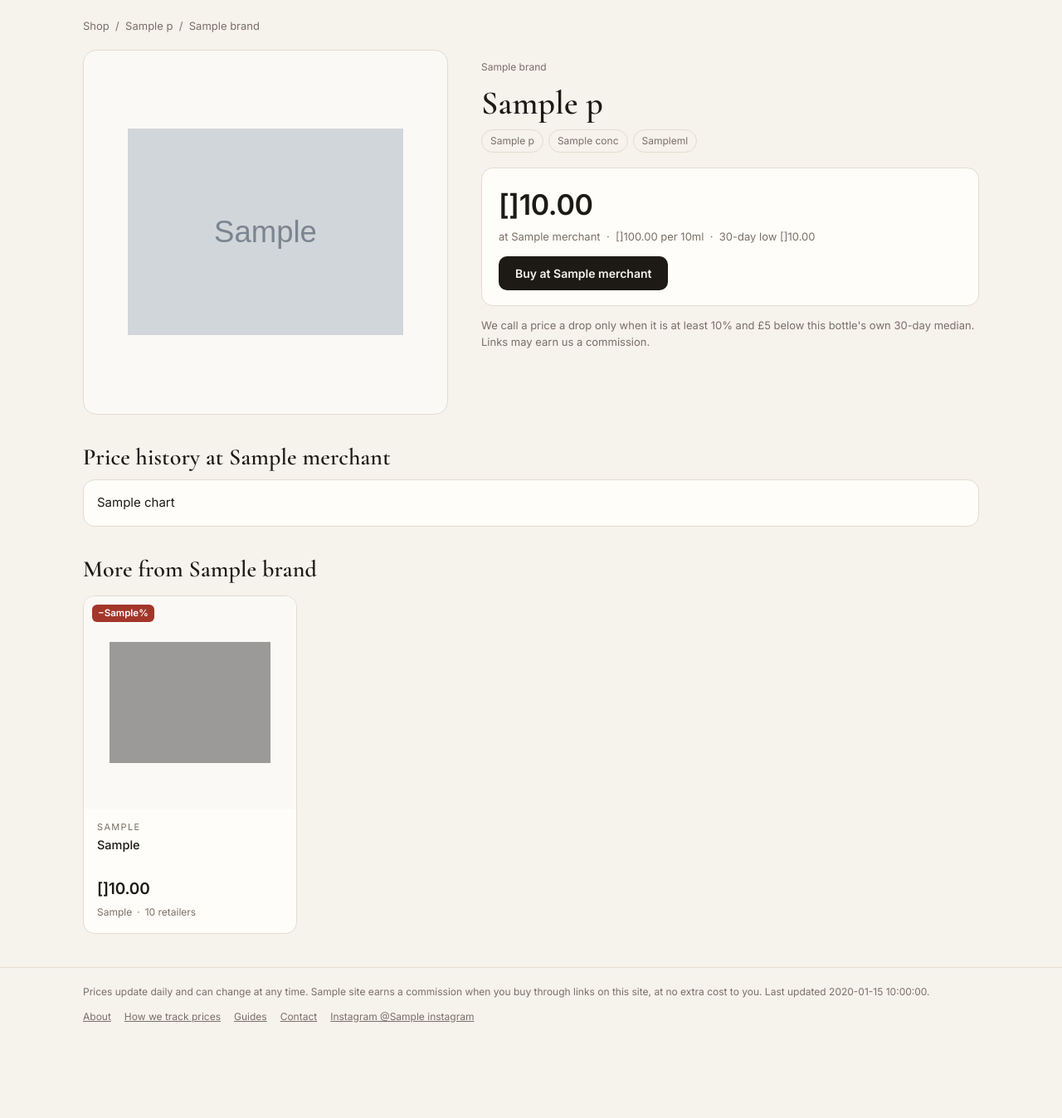
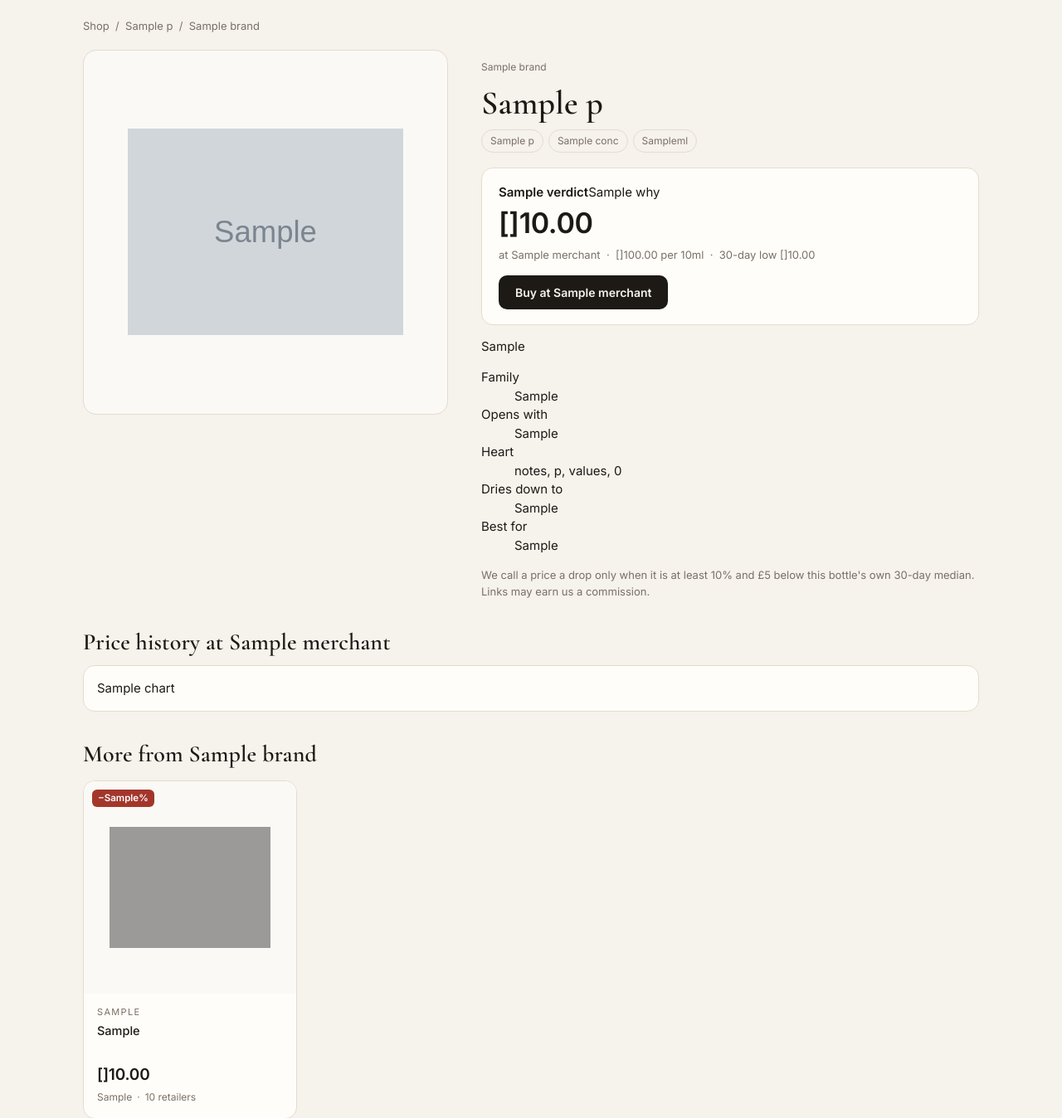
Before and after one commit to Safey07/theledger, a Python web app: template templates/product.html in a window 1280 px wide. Shown: the part 61-1409 px from the top of the page at 83% size. Before the commit the page ends 1294 px from the top, so only its background shows below. Run offline with Jinja, Linux system fonts and the light colour scheme; the template is opened without the code that fills it: most values are stand-ins (such as "Sample title", 1, 10 or a date in 2020); grey boxes marked "Sample" are stand-in pictures; grey boxes are pictures that could not be loaded.

Commit message:
Buy/Wait verdict, scent notes, header search: templates/product.html

```diff
--- a/templates/product.html
+++ b/templates/product.html
@@ -1,7 +1,7 @@
 {% extends "base.html" %}
 {% from "_bottle.html" import bottle %}
 {% block title %}{{ p.brand }} {{ p.name }}: cheapest UK price and history | {{ site.name }}{% endblock %}
-{% block desc %}{{ p.brand }} {{ p.name }} from {{ site.currency_symbol }}{{ "%.2f"|format(cheapest.price) }} at {{ cheapest.merchant }}. Compare {{ compare|length }} UK retailers and see 90 days of price history.{% endblock %}
+{% block desc %}{% if p.notes %}{{ p.notes.f }} fragrance. {% endif %}{{ p.brand }} {{ p.name }} from {{ site.currency_symbol }}{{ "%.2f"|format(cheapest.price) }} at {{ cheapest.merchant }}. Compare {{ compare|length }} UK retailers and see 90 days of price history.{% endblock %}
 {% block canon %}p/{{ p.slug }}.html{% endblock %}
 {% block body %}
 <p class="crumbs"><a href="{{ root }}shop.html">Shop</a> &nbsp;/&nbsp; <a href="{{ root }}{{ p.gender }}.html">{{ p.gender_label }}</a> &nbsp;/&nbsp; <a href="{{ root }}b/{{ p.brand_slug }}.html">{{ p.brand }}</a></p>
@@ -12,11 +12,24 @@
     <h1>{{ p.name }}</h1>
     <p class="tags"><span>{{ p.gender_label }}</span>{% if p.conc %}<span>{{ p.conc }}</span>{% endif %}{% if p.ml %}<span>{{ p.ml }}ml</span>{% endif %}{% if p.niche %}<span>Niche</span>{% endif %}</p>
     <div class="pricebox">
+      <div class="verdict v-{{ p.verdict.k }}"><b>{{ p.verdict.label }}</b><span>{{ p.verdict.why }}</span></div>
       <div class="row"><span class="now">{{ site.currency_symbol }}{{ "%.2f"|format(p.price) }}</span>{% if p.usual and p.usual > p.price %}<span class="was">{{ site.currency_symbol }}{{ "%.2f"|format(p.usual) }} usual</span>{% endif %}</div>
       <p class="sub">at {{ p.merchant }}{% if p.ml %} &nbsp;·&nbsp; {{ site.currency_symbol }}{{ "%.2f"|format(p.price / p.ml * 10) }} per 10ml{% endif %}{% if p.low_30 is not none %} &nbsp;·&nbsp; 30-day low {{ site.currency_symbol }}{{ "%.2f"|format(p.low_30) }}{% endif %}</p>
       {% if cheapest.id != p.id %}<p class="note">Cheaper today: <a href="{{ root }}p/{{ cheapest.slug }}.html">{{ site.currency_symbol }}{{ "%.2f"|format(cheapest.price) }} at {{ cheapest.merchant }}</a></p>{% endif %}
       <a class="btn" href="{{ p.url }}" rel="sponsored nofollow noopener" target="_blank">Buy at {{ p.merchant }}</a>
     </div>
+    {% if p.notes %}
+    <div class="scent">
+      <p class="scent-v">{{ p.notes.v }}</p>
+      <dl>
+        <dt>Family</dt><dd>{{ p.notes.f }}</dd>
+        <dt>Opens with</dt><dd>{{ p.notes.t|join(", ") }}</dd>
+        <dt>Heart</dt><dd>{{ p.notes.h|join(", ") }}</dd>
+        <dt>Dries down to</dt><dd>{{ p.notes.b|join(", ") }}</dd>
+        <dt>Best for</dt><dd>{{ p.notes.s }}</dd>
+      </dl>
+    </div>
+    {% endif %}
     <p class="lede" style="font-size:13px;margin:0">We call a price a drop only when it is at least 10% and £5 below this bottle's own 30-day median. Links may earn us a commission.</p>
   </div>
 </div>
```
